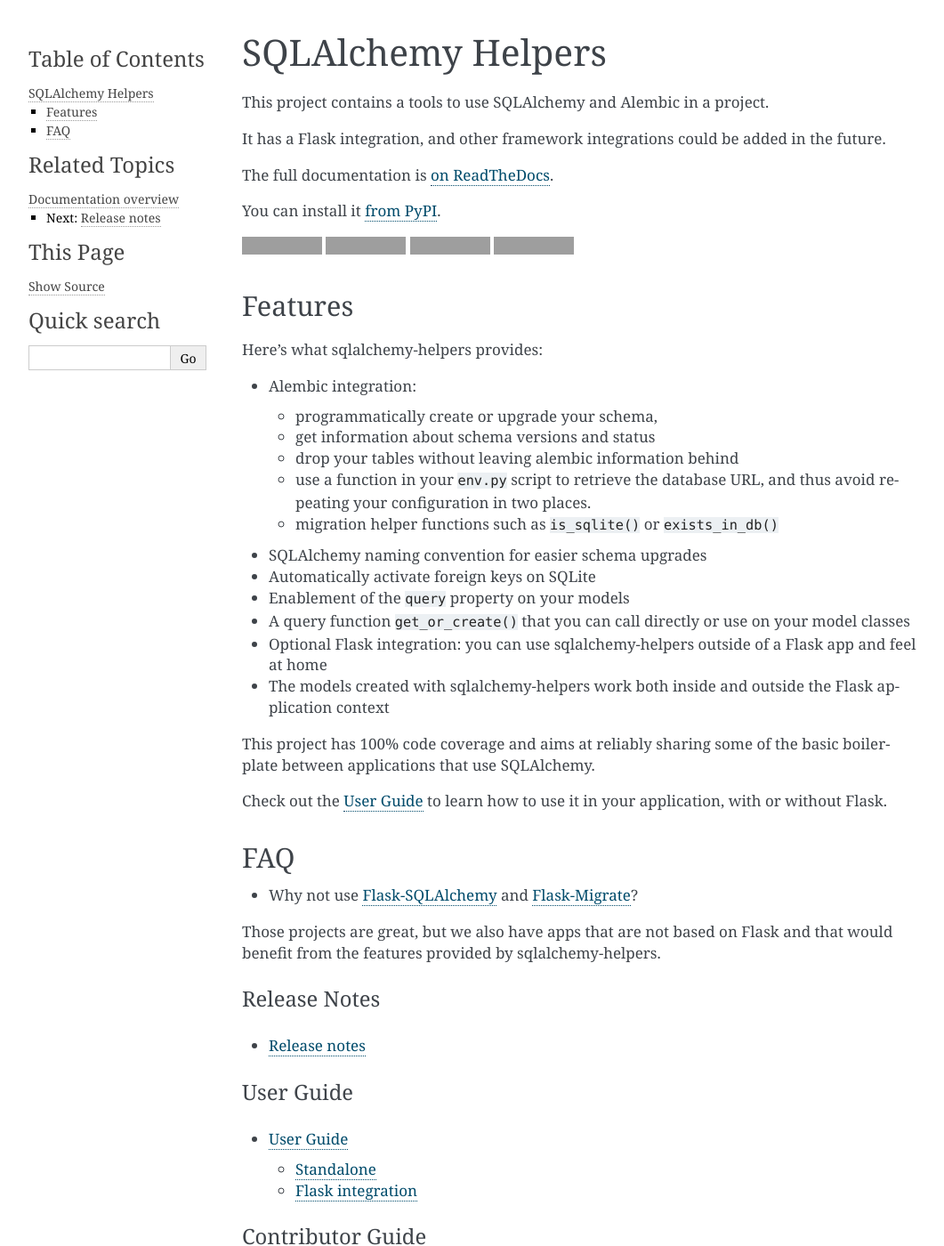
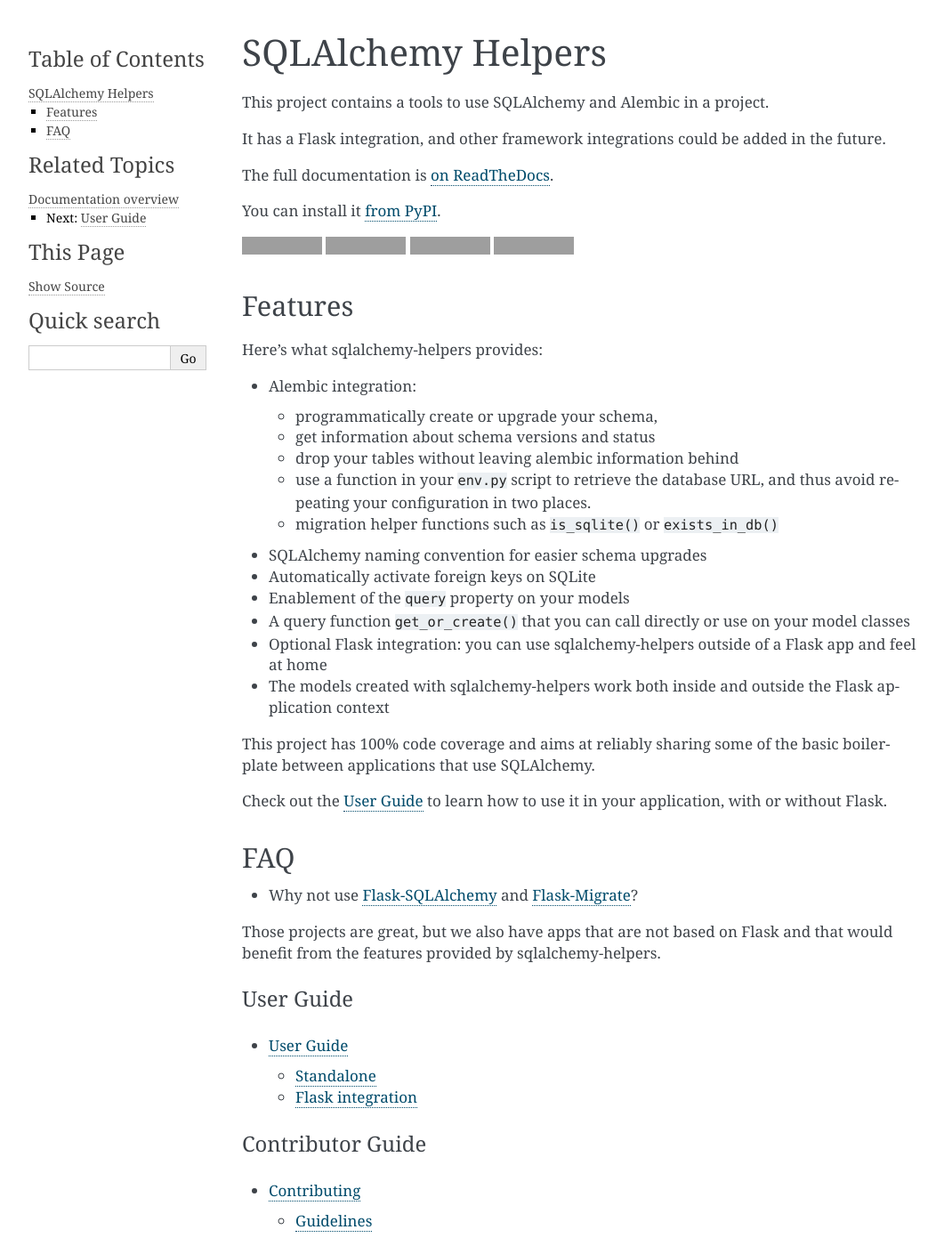
Before and after one commit to fedora-infra/sqlalchemy-helpers, a Sphinx documentation site: the page built from docs/index.rst, in a window 1280 px wide and 1400 px high. Shown: the whole window at 89% size, without its empty margins (98-1159 px from the left). Built offline with Sphinx 7.4.7, drawn with Linux system fonts in a browser that asks for light colours; pages that are not in the unit, such as notebooks, are missing from menus; some of the changed text lies outside the part shown; grey boxes are pictures that could not be loaded.

Commit message:
docs: move the release notes
Signed-off-by: Aurélien Bompard <aurelien@bompard.org>

```diff
--- a/docs/index.rst
+++ b/docs/index.rst
@@ -1,14 +1,5 @@
 .. include:: ../README.md
    :parser: myst_parser.docutils_
-
-
-.. Release Notes
-
-.. toctree::
-   :maxdepth: 2
-   :caption: Release Notes
-
-   release_notes
 
 
 .. User Guide
```
Also changed, not shown: other parts of docs/index.rst (+9 -0 lines).
